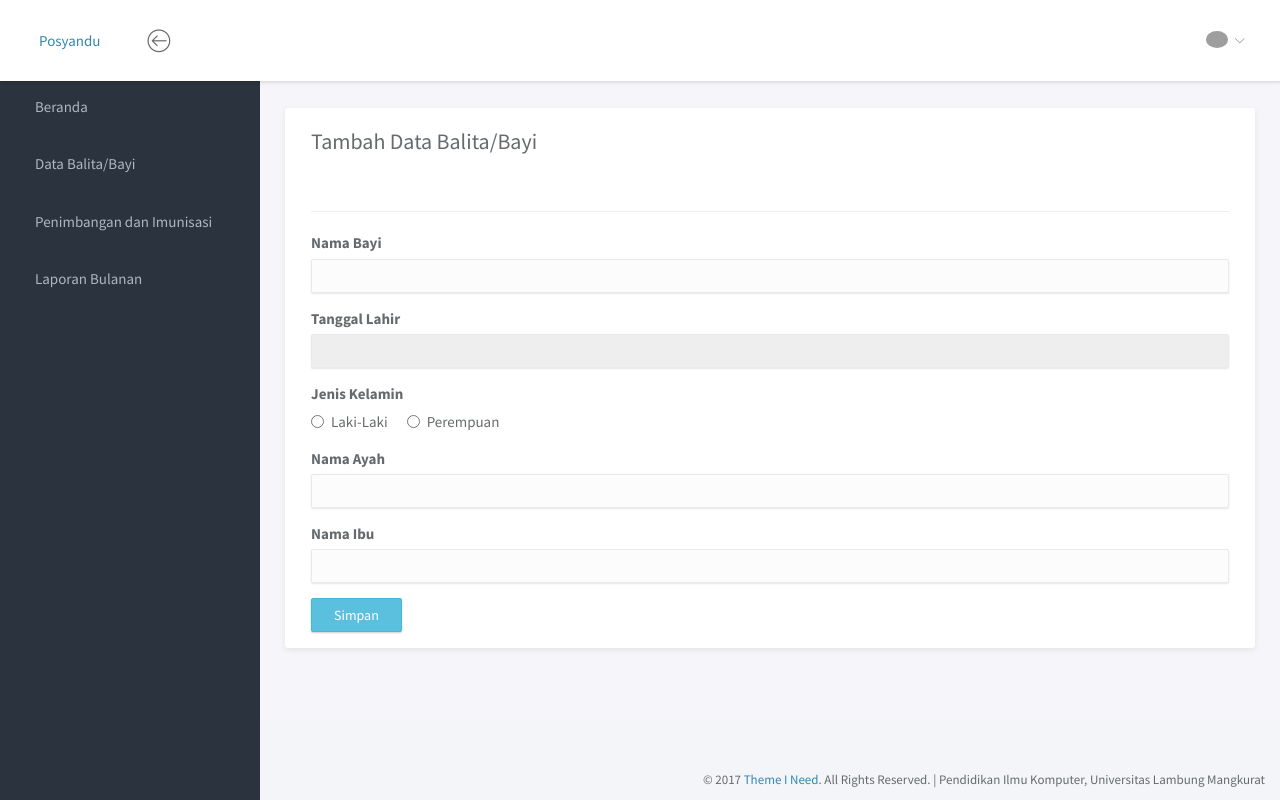
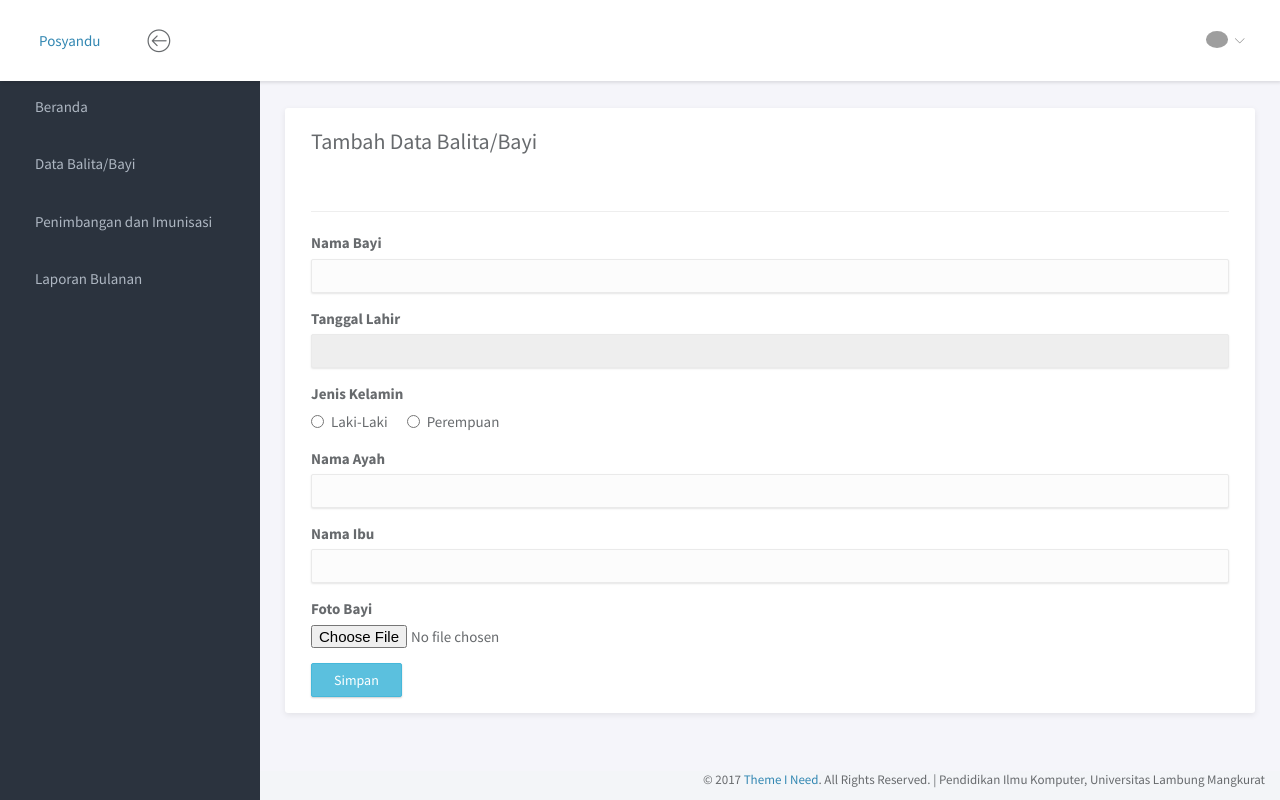
Before and after one commit to hasyimpuger/posyandu, a CodeIgniter app: page /Posyandu/bayi/tambah_data_bayi in a window 1280 px wide. Run offline with CodeIgniter, Linux system fonts and the light colour scheme; some libraries are stand-ins or nearby versions; grey boxes are pictures that could not be loaded.

Commit message:
Laporan dan Profil Bayi

```diff
--- a/application/config/autoload.php
+++ b/application/config/autoload.php
@@ -89,7 +89,7 @@ $autoload['drivers'] = array();
 |
 |	$autoload['helper'] = array('url', 'file');
 */
-$autoload['helper'] = array('url','form');
+$autoload['helper'] = array('url','form','file');
 
 /*
 | -------------------------------------------------------------------
--- a/application/controllers/Laporan.php
+++ b/application/controllers/Laporan.php
@@ -49,8 +49,7 @@ class Laporan extends CI_Controller {
 		$pdf->Output();
 	}
 
-
-	public function laporan_bulanan() {
+	public function Laporanbulanan() {
 		$data['content'] = 'content/laporan/laporan';
 		$data['title'] = "Laporan Bulanan - Posyandu";
 		$this->load->view('home', $data);
--- a/application/controllers/bayi.php
+++ b/application/controllers/bayi.php
@@ -35,23 +35,33 @@ class Bayi extends CI_Controller {
 			}
 			else
 			{
+				$config['upload_path'] = './assets/foto';
+				$config['allowed_types'] = 'jpg|png';
+				$config['max_size'] = '4096';
+
+				$this->load->library('upload', $config);
+				if($this->upload->do_upload('foto'))
+				{
+					$file = array('upload_data' => $this->upload->data());
+
 					$nama = $this->input->post('nama');
 					$tl = $this->input->post('tanggal');
 					$jkelamin = $this->input->post('jkelamin');
 					$ayah = $this->input->post('ayah');
 					$ibu = $this->input->post('ibu');
-				$status = "Aktif";
+					$image = $file['upload_data']['file_name'];
 					$obj = array(
 						'nama_bayi' => $nama,
 						'tanggal_lahir' => $tl,
 						'jenis_kelamin' => $jkelamin,
 						'nama_ayah' => $ayah,
 						'nama_ibu' => $ibu,
-					'status' => $status
+						'foto_bayi' => $image,
 					);
 					$this->M_model->insertBayi($obj);
 					$this->session->set_flashdata('alert',"Berhasil Disimpan");
 					redirect('Bayi','refresh');
+				}
 			}
 		}
 		else
@@ -65,6 +75,8 @@ class Bayi extends CI_Controller {
 	public function edit_data_bayi($id)
 	{
 		if($this->input->post('simpan'))
+		{
+			if(empty($_FILES['foto']['name']))
 			{
 				$this->form_validation->set_message('required', 'Tidak Boleh Kosong');
 				$this->form_validation->set_rules('nama', 'Nama Bayi', 'trim|required|alpha_numeric_spaces');
@@ -86,19 +98,68 @@ class Bayi extends CI_Controller {
 					$jkelamin = $this->input->post('jkelamin');
 					$ayah = $this->input->post('ayah');
 					$ibu = $this->input->post('ibu');
-				$status = $this->input->post('status');
+					$obj3 = array(
+						'nama_bayi' => $nama,
+						'tanggal_lahir' => $tl,
+						'jenis_kelamin' => $jkelamin,
+						'nama_ayah' => $ayah,
+						'nama_ibu' => $ibu,
+					);
+					$this->db->where('id_bayi', $id);
+					$this->M_model->updateBayi($obj3);
+					$this->session->set_flashdata('alert',"Berhasil Diedit");
+					redirect('Bayi');
+				}
+			}
+			else
+			{
+				$this->form_validation->set_message('required', 'Tidak Boleh Kosong');
+				$this->form_validation->set_rules('nama', 'Nama Bayi', 'trim|required|alpha_numeric_spaces');
+				$this->form_validation->set_rules('tanggal', 'Tanggal Lahir', 'trim|required');
+				$this->form_validation->set_rules('jkelamin', 'Jenis Kelamin', 'trim|required');
+				$this->form_validation->set_rules('ayah', 'Nama Ayah', 'trim|required|alpha_numeric_spaces');
+				$this->form_validation->set_rules('ibu', 'Nama ibu', 'trim|required|alpha_numeric_spaces');
+				if($this->form_validation->run() == FALSE)
+				{
+					$data['content'] = 'content/bayi/edit_bayi';
+					$data['title'] = "Edit Data Bayi - Posyandu";
+					$data['bayi'] = $this->M_model->getBayi($id);
+					$this->load->view('home', $data);
+				}
+				else
+				{
+					$obj2 = $this->M_model->getBayi($id);
+					unlink('./assets/foto/'.$obj2->foto_bayi);
+
+					$config['upload_path'] = './assets/foto';
+					$config['allowed_types'] = 'jpg|png';
+					$config['max_size'] = '4096';
+
+					$this->load->library('upload', $config);
+					if($this->upload->do_upload('foto'))
+					{
+						$file = array('upload_data' => $this->upload->data());
+
+						$nama = $this->input->post('nama');
+						$tl = $this->input->post('tanggal');
+						$jkelamin = $this->input->post('jkelamin');
+						$ayah = $this->input->post('ayah');
+						$ibu = $this->input->post('ibu');
+						$image = $file['upload_data']['file_name'];
 						$obj = array(
 							'nama_bayi' => $nama,
 							'tanggal_lahir' => $tl,
 							'jenis_kelamin' => $jkelamin,
 							'nama_ayah' => $ayah,
 							'nama_ibu' => $ibu,
-					'status' => $status
+							'foto_bayi' => $image,
 						);
 						$this->db->where('id_bayi', $id);
 						$this->M_model->updateBayi($obj);
 						$this->session->set_flashdata('alert',"Berhasil Diedit");
-				redirect('Bayi');
+						redirect('Bayi','refresh');
+					}
+				}
 			}
 		}
 		else
@@ -112,6 +173,9 @@ class Bayi extends CI_Controller {
 
 	public function hapus_data_bayi($id)
 	{
+		$obj2 = $this->M_model->getBayi($id);
+		unlink('./assets/foto/'.$obj2->foto_bayi);
+
 		$this->M_model->deleteBayi($id);
 		$this->session->set_flashdata('alert',"Berhasil Dihapus");
 		redirect('Bayi');
--- a/application/views/content/bayi/bayi.php
+++ b/application/views/content/bayi/bayi.php
@@ -59,8 +59,8 @@
 														<td><?php echo $b->nama_ibu; ?></td>
 													</tr>
 													<tr>
-														<td><label>Status</label></td>
-														<td><?php echo $b->status; ?></td>
+														<td><label>Foto</label></td>
+														<td><img src="<?php echo base_url('assets/foto/').$b->foto_bayi; ?>" width="100" height="160" class="img-thumbnail"></td>
 													</tr>
 												</table>
 											</div>
--- a/application/views/content/bayi/tambah_bayi.php
+++ b/application/views/content/bayi/tambah_bayi.php
@@ -4,7 +4,7 @@
 	</div>
 	<div class="panel-body">
 		<hr>
-		<?php echo form_open('bayi/tambah_data_bayi'); ?>
+		<?php echo form_open_multipart('bayi/tambah_data_bayi'); ?>
 			<div class="form-group">
 				<label for="nama">Nama Bayi</label>
 				<input type="text" name="nama" class="form-control" value="<?php echo set_value('nama'); ?>">
@@ -30,6 +30,11 @@
 				<input type="text" name="ibu" class="form-control" value="<?php echo set_value('ibu'); ?>">
 				<div style="color: red"><?php echo form_error('ibu'); ?></div>
 			</div>
+			<div class="form-group">
+				<label for="foto">Foto Bayi</label>
+				<input type="file" name="foto">
+				<div style="color: red"><?php echo form_error('foto'); ?></div>
+			</div>
 			<input type="submit" name="simpan" class="btn btn-md btn-info" value="Simpan">
 		<?php echo form_close(); ?>
 	</div>
--- a/application/views/content/penimbangan/penimbangan_bayi.php
+++ b/application/views/content/penimbangan/penimbangan_bayi.php
@@ -40,7 +40,7 @@
 	<div class="panel-body">
 		<button type="button" class="btn btn-info btn-sm" data-toggle="modal" data-target="#myAdd">Tambah Data Penimbangan</button>
 		<a href="<?php echo base_url('penimbangan/penimbangan_grafik/'.$bayi->id_bayi) ?>" class="btn btn-sm btn-warning">Grafik Berat Badan</a>
-		<a href="" class="btn btn-sm btn-success">Grafik Tinggi Badan</a>
+		<a href="<?php echo base_url('penimbangan/grafik_tinggibadan/'.$bayi->id_bayi) ?>" class="btn btn-sm btn-success">Grafik Tinggi Badan</a>
 		<a href="<?php echo base_url('Laporan/laporan_bayi/'.$bayi->id_bayi) ?>" target="_blank" class="btn btn-sm btn-danger">Laporan</a>
 		<br>
 		<br>
--- a/application/views/home.php
+++ b/application/views/home.php
@@ -65,7 +65,7 @@
 						<li><a href="<?php echo site_url('Dashboard') ?>" class="<?php if($this->uri->segment('1') == "Dashboard"){echo "active";} ?>"> <span>Beranda</span></a></li>
 						<li><a href="<?php echo site_url('Bayi') ?>" class="<?php if($this->uri->segment('1') == "Bayi"){echo "active";} ?>"> <span>Data Balita/Bayi</span></a></li>
 						<li><a href="<?php echo site_url('Penimbangan') ?>" class="<?php if($this->uri->segment('1') == "Penimbangan"){echo "active";} ?>"><span>Penimbangan dan Imunisasi</span></a></li>
-						<li><a href="<?php echo site_url('Laporan/laporan_bulanan') ?>" class="<?php if($this->uri->segment('1') == "Laporan"){echo "active";} ?>"><span>Laporan Bulanan</span></a></li>
+						<li><a href="<?php echo site_url('Laporan/Laporanbulanan') ?>" class="<?php if($this->uri->segment('1') == "Laporan"){echo "active";} ?>"><span>Laporan Bulanan</span></a></li>
 					</ul>
 				</nav>
 			</div>
@@ -109,8 +109,6 @@
 
 		$(document).ready(function(){
 			$('#mytable').DataTable();
-
-
 		});
 	</script>
 </body>
```
Also changed, not shown: application/controllers/Penimbangan.php (+9 -0 lines), application/views/content/bayi/edit_bayi.php (+5 -4 lines), application/views/content/laporan/laporan.php (+0 -11 lines), application/views/content/penimbangan/grafik_tinggi.php (added, +42 -0 lines), assets/foto/X_as_a_child.png (added), assets/foto/bayi-manggunakan-bandana-12.jpg (added), assets/foto/image001-300x300.jpg (added). Lines whose indentation alone changed are shown as unchanged.
